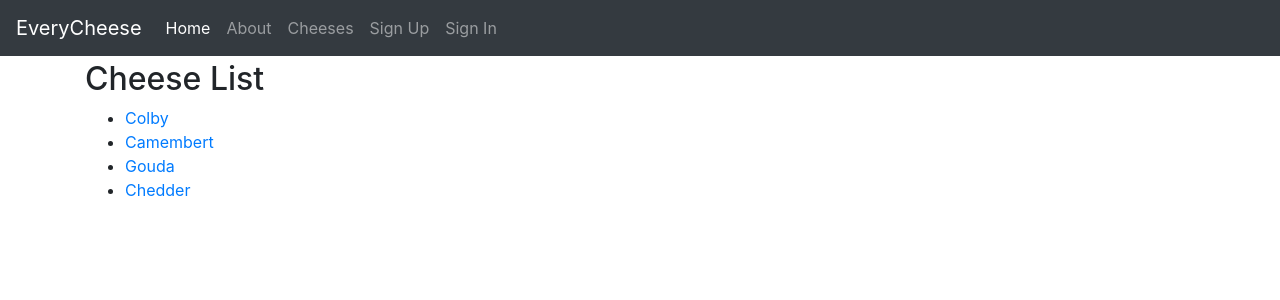
After one commit to luzfcb/everycheese-1, a Django app: page /cheeses/ in a window 1280 px wide. The commit adds this page. Shown: the top 300 px of the page. Run offline with Django 3.2, Linux system fonts and the light colour scheme; data comes from the database, SQL or seed files in the repository; both versions use the stored data as it was after the commit; some libraries are stand-ins or nearby versions.

Commit message:
added cheeses link and view

```diff
--- a/config/settings/base.py
+++ b/config/settings/base.py
@@ -79,6 +79,7 @@ THIRD_PARTY_APPS = [
 
 LOCAL_APPS = [
     "everycheese.users.apps.UsersConfig",
+    "everycheese.cheeses.apps.CheesesConfig",
     # Your stuff: custom apps go here
 ]
 # https://docs.djangoproject.com/en/dev/ref/settings/#installed-apps
--- a/config/urls.py
+++ b/config/urls.py
@@ -25,6 +25,11 @@ urlpatterns = [
     ),
     path("accounts/", include("allauth.urls")),
     # Your stuff: custom urls includes go here
+    path(
+        'cheeses/', include('everycheese.cheeses.urls', namespace='cheeses'),
+    ),
+
+
 ] + static(settings.MEDIA_URL, document_root=settings.MEDIA_ROOT)
 
 if settings.DEBUG:
--- /dev/null
+++ b/everycheese/cheeses/admin.py
@@ -0,0 +1,6 @@
+from django.contrib import admin
+from .models import Cheese
+
+admin.site.register(Cheese)
+
+# Register your models here.
--- /dev/null
+++ b/everycheese/cheeses/apps.py
@@ -0,0 +1,5 @@
+from django.apps import AppConfig
+
+
+class CheesesConfig(AppConfig):
+    name = 'everycheese.cheeses'
--- /dev/null
+++ b/everycheese/cheeses/models.py
@@ -0,0 +1,28 @@
+from django.db import models
+
+from autoslug import AutoSlugField
+from model_utils.models import TimeStampedModel
+
+
+class Cheese(TimeStampedModel):
+
+    class Firmness(models.TextChoices):
+        UNSPECIFIED = "unspecified", "Unspecified"
+        SOFT = "soft", "Soft"
+        SEMI_SOFT = "semi-soft", "Semi-Soft"
+        SEMI_HARD = "semi-hard", "Semi-Hard"
+        HARD = "hard", "Hard"
+
+    name = models.CharField("Name of Cheese", max_length=255)
+    slug = AutoSlugField("Cheese Address", unique=True, always_update=False, populate_from="name")
+    description = models.TextField("Description", blank=True)
+
+    firmness = models.CharField(
+        "Firmness",
+        max_length=20,
+        choices=Firmness.choices,
+        default=Firmness.UNSPECIFIED
+    )
+
+    def __str__(self):
+        return self.name
--- /dev/null
+++ b/everycheese/cheeses/urls.py
@@ -0,0 +1,13 @@
+from django.urls import path
+from . import views
+
+
+app_name="cheeses"
+
+urlpatterns = [
+    path(
+        route='',
+        view=views.CheeseListView.as_view(),
+        name='list'
+    ),
+]
--- /dev/null
+++ b/everycheese/cheeses/views.py
@@ -0,0 +1,7 @@
+from django.shortcuts import render
+from django.views.generic import ListView, DetailView
+
+from .models import Cheese
+
+class CheeseListView(ListView):
+    model = Cheese
--- a/everycheese/templates/base.html
+++ b/everycheese/templates/base.html
@@ -44,6 +44,9 @@
             <li class="nav-item">
               <a class="nav-link" href="{% url 'about' %}">About</a>
             </li>
+            <li class="nav-item">
+              <a class="nav-link" href="{% url 'cheeses:list' %}">Cheeses</a>
+              </li>
             {% if request.user.is_authenticated %}
               <li class="nav-item">
                 {# URL provided by django-allauth/account/urls.py #}
--- /dev/null
+++ b/everycheese/templates/cheeses/cheese_list.html
@@ -0,0 +1,13 @@
+{% extends "base.html" %}
+
+{% block title %}Cheese List{% endblock title %}
+
+{% block content %}
+<h2>Cheese List</h2>
+
+<ul>
+    {% for cheese in cheese_list %}
+        <li><a href="#TODO">{{ cheese.name }}</a></li>
+    {% endfor %}
+</ul>
+{% endblock content %}
```
Also changed, not shown: everycheese/cheeses/tests/test_models.py (added, +14 -0 lines), everycheese.db, everycheese/cheeses/__init__.py (added), everycheese/cheeses/migrations/0001_initial.py (added), everycheese/cheeses/migrations/0002_cheese_firmness.py (added), everycheese/cheeses/migrations/__init__.py (added), everycheese/cheeses/tests/__init__.py (added).
